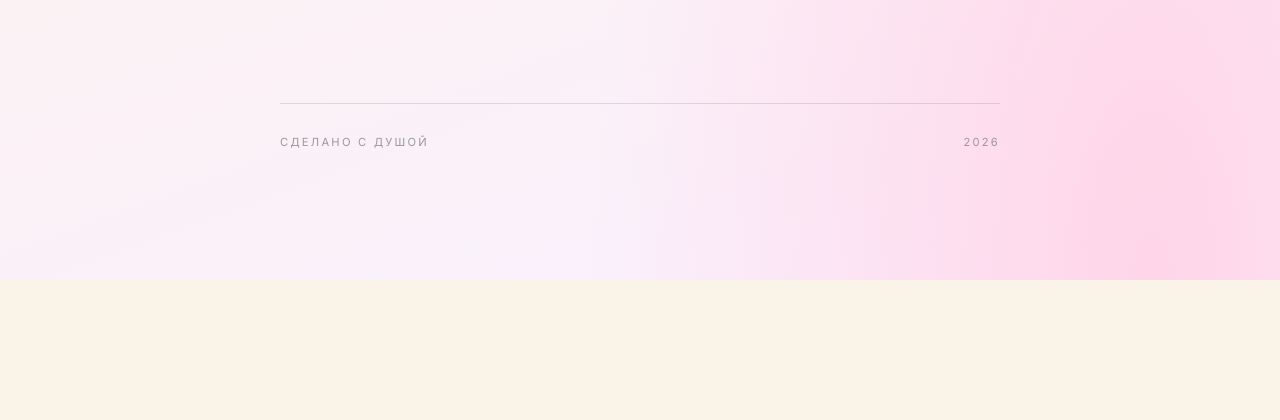
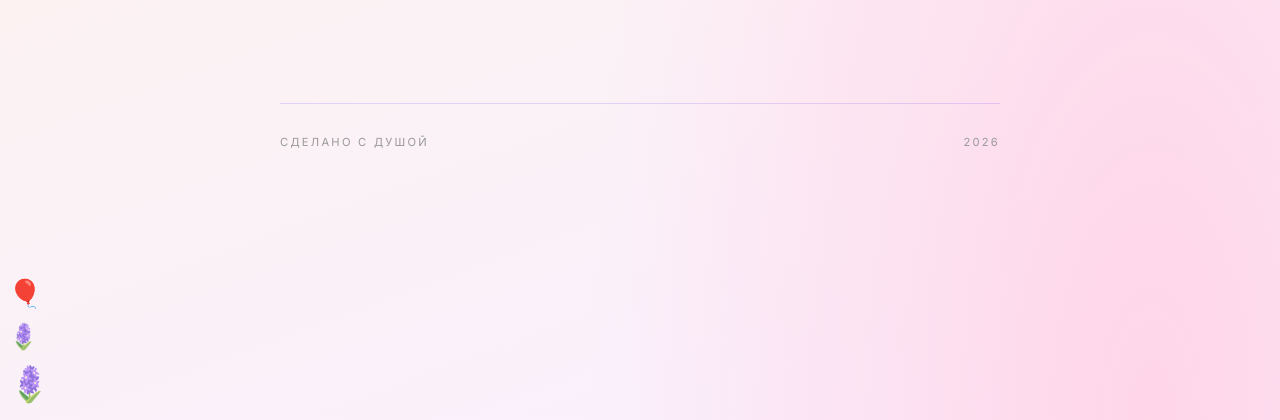
Before and after one commit to whynotmee08/Alina-gift, a Flask app: page / in a window 1280 px wide. Shown: the part 3686-4106 px from the top of the page. Before the commit the page ends 3966 px from the top, so only its background shows below. Run offline with Flask 3, Linux system fonts and the light colour scheme.

Commit message:
Add balloons

```diff
--- a/templates/index.html
+++ b/templates/index.html
@@ -268,7 +268,36 @@
             .playlist-item:hover, .playlist-item.active { padding-left: 16px; }
             .playlist-title { font-size: 1.05em; }
         }
-    </style>
+    <style>
+    /* ============ ЛЕТЯЩИЕ ШАРИКИ ============ */
+    .balloon {
+        position: fixed;
+        bottom: -100px;
+        font-size: 30px;
+        pointer-events: auto;
+        cursor: pointer;
+        z-index: 0;
+        animation: floatUp linear forwards;
+        user-select: none;
+        filter: drop-shadow(0 4px 6px rgba(0,0,0,0.1));
+    }
+
+    .balloon.popped {
+        pointer-events: none;
+        animation: pop 0.3s ease-out forwards;
+    }
+
+    @keyframes floatUp {
+        to {
+            transform: translateY(-120vh) rotate(20deg);
+        }
+    }
+
+    @keyframes pop {
+        0% { transform: scale(1); opacity: 1; }
+        100% { transform: scale(1.5); opacity: 0; }
+    }
+</style>
 </head>
 <body>
 
@@ -523,6 +552,75 @@
 
     loadTrack(0);
 </script>
+<script>
+    // ============ ИНТЕРАКТИВНЫЕ ШАРИКИ ============
+    const balloonEmojis = ['🎈', '💜', '🩷', '✨', '🪻'];
 
+    function createBalloon() {
+        const balloon = document.createElement('div');
+        balloon.classList.add('balloon');
+
+        balloon.innerText = balloonEmojis[Math.floor(Math.random() * balloonEmojis.length)];
+        balloon.style.left = Math.random() * 100 + 'vw';
+
+        const size = Math.random() * 20 + 20;
+        balloon.style.fontSize = size + 'px';
+
+        const duration = Math.random() * 6 + 6;
+        balloon.style.animationDuration = duration + 's';
+
+        balloon.style.opacity = Math.random() * 0.4 + 0.6;
+
+        balloon.addEventListener('click', (e) => {
+            balloon.classList.add('popped');
+            createConfetti(e.clientX, e.clientY);
+            setTimeout(() => balloon.remove(), 300);
+        });
+
+        document.body.appendChild(balloon);
+
+        setTimeout(() => {
+            if (balloon.parentNode) balloon.remove();
+        }, duration * 1000);
+    }
+
+    setInterval(createBalloon, 2000);
+
+    setTimeout(createBalloon, 500);
+    setTimeout(createBalloon, 1000);
+    setTimeout(createBalloon, 1500);
+
+    function createConfetti(x, y) {
+        const colors = ['#7c3aed', '#ff9ec4', '#ffc89e', '#a78bfa', '#f59e0b'];
+        for (let i = 0; i < 12; i++) {
+            const particle = document.createElement('div');
+            particle.style.position = 'fixed';
+            particle.style.left = x + 'px';
+            particle.style.top = y + 'px';
+            particle.style.width = '8px';
+            particle.style.height = '8px';
+            particle.style.borderRadius = '50%';
+            particle.style.backgroundColor = colors[Math.floor(Math.random() * colors.length)];
+            particle.style.zIndex = '9999';
+            particle.style.pointerEvents = 'none';
+            document.body.appendChild(particle);
+
+            const angle = Math.random() * Math.PI * 2;
+            const velocity = Math.random() * 100 + 50;
+            const tx = Math.cos(angle) * velocity;
+            const ty = Math.sin(angle) * velocity - 50;
+
+            particle.animate([
+                { transform: `translate(0, 0) scale(1)`, opacity: 1 },
+                { transform: `translate(${tx}px, ${ty}px) scale(0)`, opacity: 0 }
+            ], {
+                duration: 600 + Math.random() * 400,
+                easing: 'cubic-bezier(0.25, 0.46, 0.45, 0.94)'
+            });
+
+            setTimeout(() => particle.remove(), 1000);
+        }
+    }
+</script>
 </body>
 </html>
```
